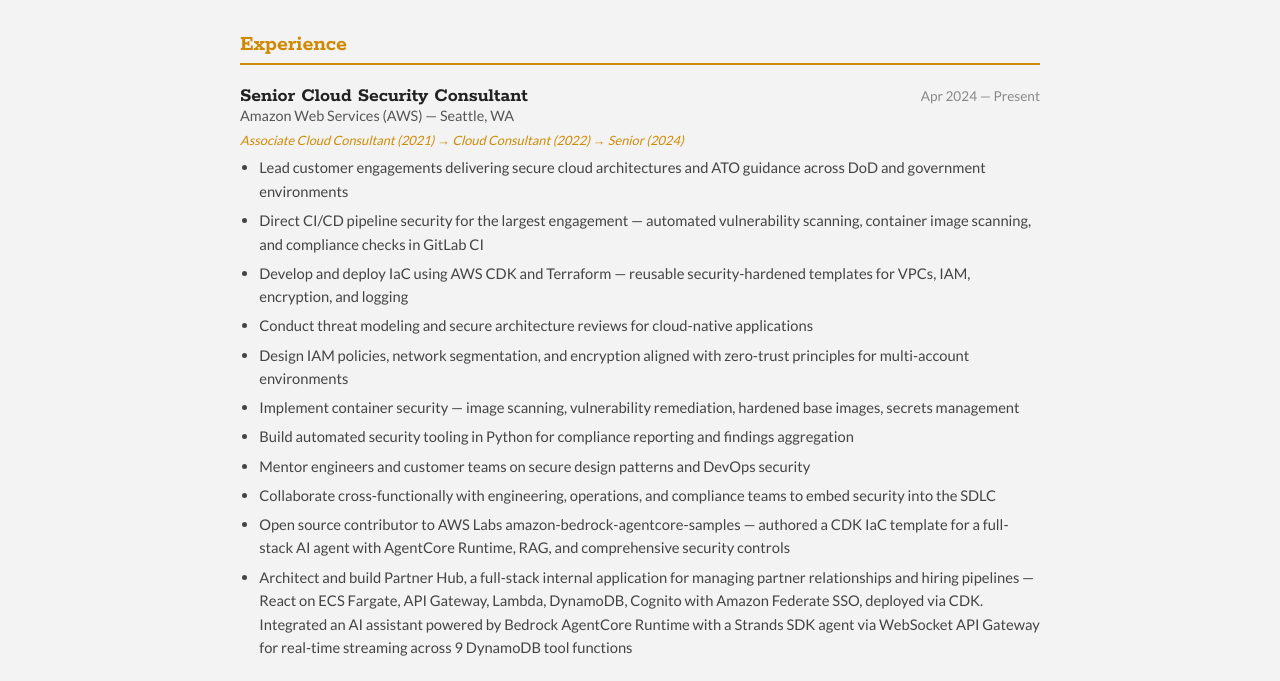
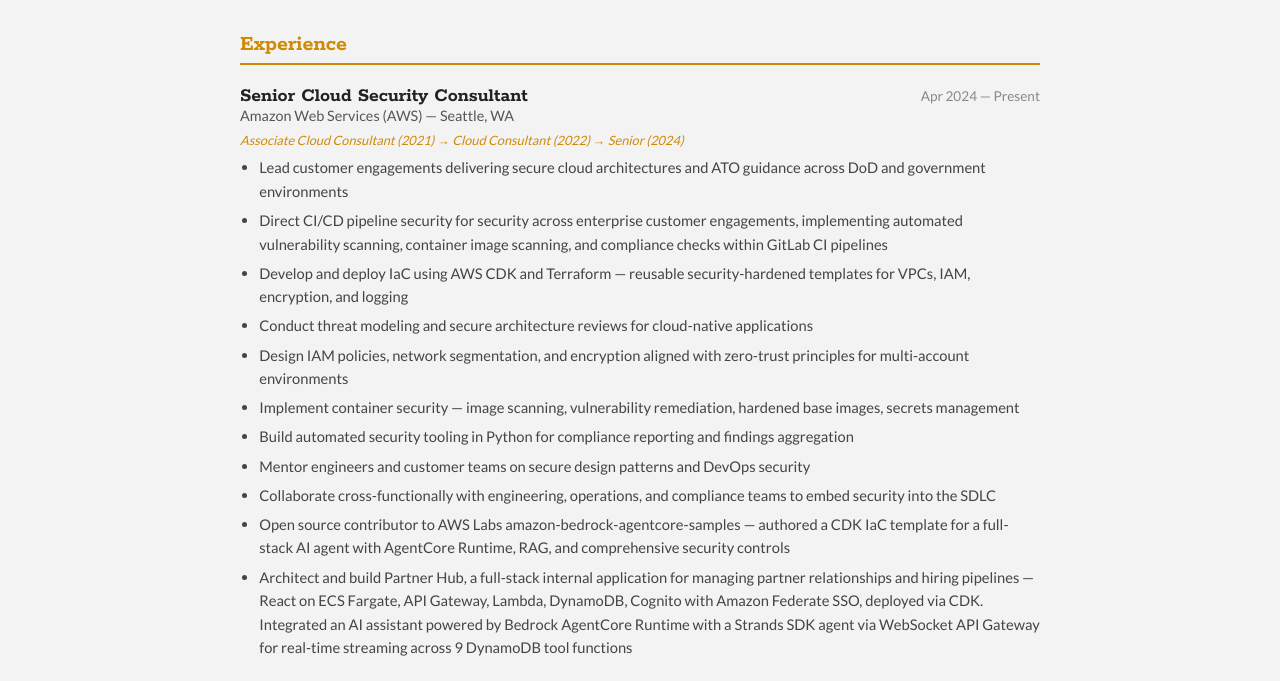
Before and after one commit to jcengebreth/engebreth.com, an Astro site in the folder website/: page /resume in a window 1280 px wide. Shown: the part 62-743 px from the top of the page. Built offline with nearby package versions, Linux system fonts and the light colour scheme; Astro itself is replaced by a stand-in of ours; no server answers.

Commit message:
fix(resume): update CI/CD experience wording for broader scope

```diff
--- a/website/src/pages/resume.astro
+++ b/website/src/pages/resume.astro
@@ -20,7 +20,7 @@
           <p class="promotion">Associate Cloud Consultant (2021) → Cloud Consultant (2022) → Senior (2024)</p>
           <ul>
             <li>Lead customer engagements delivering secure cloud architectures and ATO guidance across DoD and government environments</li>
-            <li>Direct CI/CD pipeline security for the largest engagement — automated vulnerability scanning, container image scanning, and compliance checks in GitLab CI</li>
+            <li>Direct CI/CD pipeline security for security across enterprise customer engagements, implementing automated vulnerability scanning, container image scanning, and compliance checks within GitLab CI pipelines</li>
             <li>Develop and deploy IaC using AWS CDK and Terraform — reusable security-hardened templates for VPCs, IAM, encryption, and logging</li>
             <li>Conduct threat modeling and secure architecture reviews for cloud-native applications</li>
             <li>Design IAM policies, network segmentation, and encryption aligned with zero-trust principles for multi-account environments</li>
```
